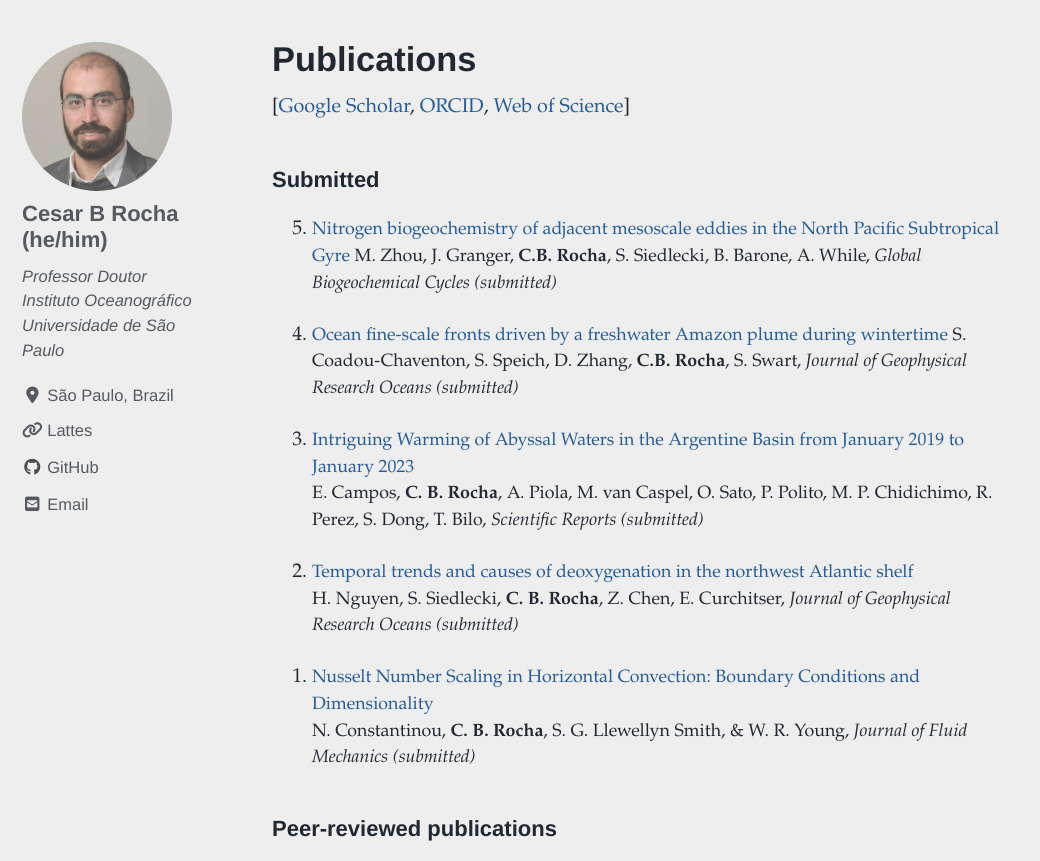
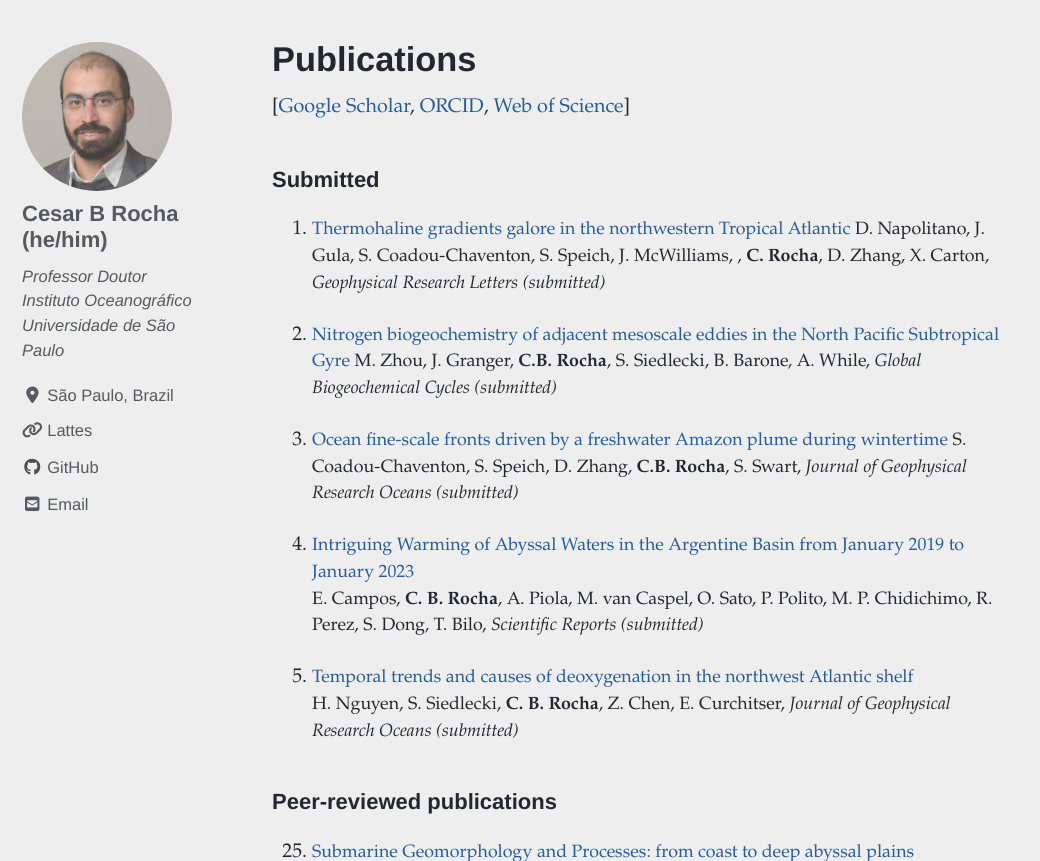
Before and after one commit to cesar-rocha/cesar-rocha.github.io, a Jekyll site: the page built from _pages/publications.md, in a window 1280 px wide and 900 px high, scrolled down 1044 px, cut to the strip 39-900 px from the top of the window. Shown: the whole strip, without its empty margins (0-1040 px from the left). Built offline with Jekyll 4.4.1, drawn with Linux system fonts in a browser that asks for light colours; cached includes are drawn as plain includes; nearby versions of some CDN libraries.

Commit message:
update submitted

```diff
--- a/_pages/publications.md
+++ b/_pages/publications.md
@@ -10,6 +10,11 @@ header:
 
 
 ### Submitted
+
+0. [Thermohaline gradients galore in the northwestern Tropical Atlantic][s7]
+   D. Napolitano, J. Gula, S. Coadou-Chaventon, S. Speich, J. McWilliams, , **C. Rocha**, D. Zhang, X. Carton, *Geophysical Research Letters (submitted)*
+
+
 
 0. [Nitrogen biogeochemistry of adjacent mesoscale eddies in the North Pacific Subtropical Gyre][s3]
    M. Zhou, J. Granger, **C.B. Rocha**, S. Siedlecki, B. Barone, A. While, *Global Biogeochemical Cycles (submitted)*
@@ -24,9 +29,9 @@ header:
 0. [Temporal trends and causes of deoxygenation in the northwest Atlantic shelf ][s2]
    H. Nguyen, S. Siedlecki, **C. B. Rocha**, Z. Chen, E. Curchitser, *Journal of Geophysical Research Oceans (submitted)*
 
-0. [Nusselt Number Scaling in Horizontal Convection: Boundary Conditions and Dimensionality][s1]
+<!-- 0. [Nusselt Number Scaling in Horizontal Convection: Boundary Conditions and Dimensionality][s1]
    N. Constantinou, **C. B. Rocha**, S. G. Llewellyn Smith, & W. R. Young, *Journal of Fluid Mechanics (submitted)*
-{: reversed="reversed"}
+{: reversed="reversed"} -->
 
 
 ### Peer-reviewed publications
```
